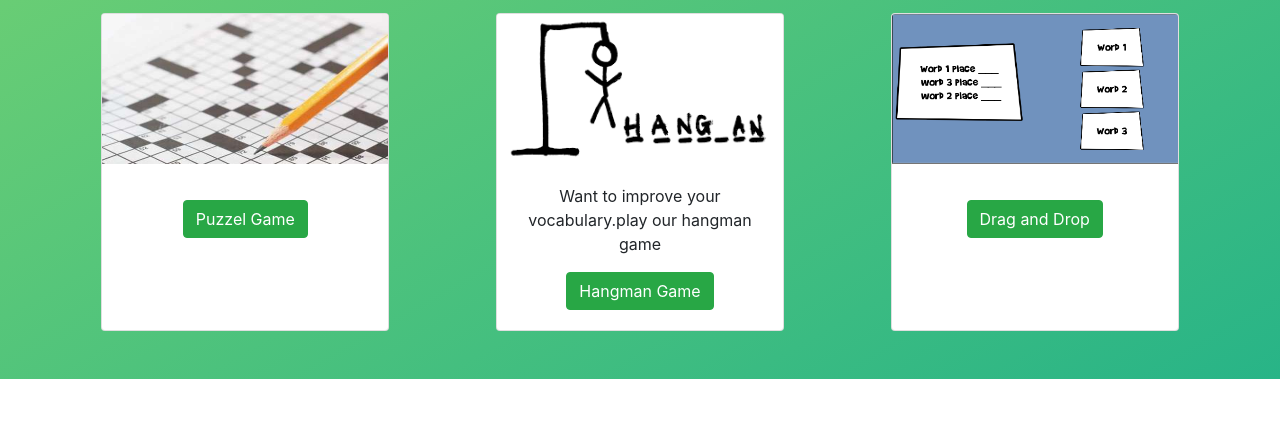
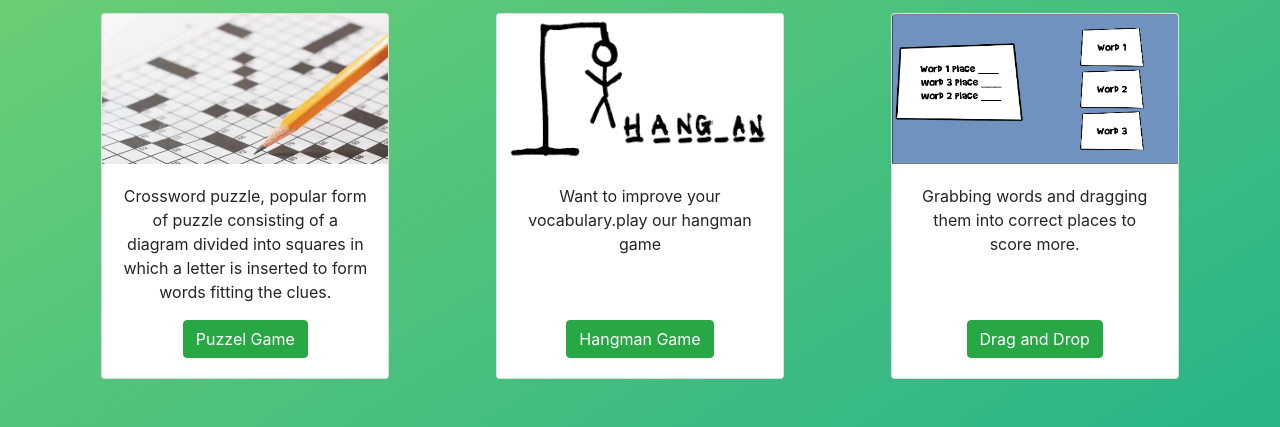
Before and after one commit to RSLUP/2021g4r1, a plain HTML site: page html/game.html in a window 1280 px wide. Shown: the part 406-833 px from the top of the page. Before the commit the page ends 800 px from the top, so only its background shows below. Drawn offline with nearby package versions, Linux system fonts and the light colour scheme; files whose address does not match are found by name.

Commit message:
Added description to games

```diff
--- a/html/game.html
+++ b/html/game.html
@@ -75,7 +75,8 @@
 
               <img src="puzzle.jpg" class="card-img-top" alt="..." width ="100" height="150">
               <div class="card-body">
-                <p class="card-text"></p>
+                <p class="card-text">Crossword puzzle, popular form of puzzle consisting of a diagram divided into squares
+                  in which a letter is inserted to form words fitting the clues.</p>
                 <a href="puzzle/puzzle.html" class="btn btn-success">Puzzel Game</a>
 
               </div>
@@ -88,7 +89,7 @@
               <img src="hangman.png" class="card-img-top" alt="..." width ="150" height="150">
 
               <div class="card-body">
-                <p class="card-text">Want to improve your vocabulary.play our hangman game</p>
+                <p class="card-text">Want to improve your vocabulary.play our hangman game</p><br><br>
                 <a href="hangman/index.html" class="btn btn-success">Hangman Game</a>
               </div>
             </div>
@@ -100,7 +101,8 @@
               <img src="drag.png" class="card-img-top" alt="..." width ="100" height="150">
 
               <div class="card-body">
-                <p class="card-text"></p>
+                <p class="card-text">Grabbing words and dragging them into correct places to score more.</p>
+                <br><br>
                 <a href="hangman/index.html" class="btn btn-success">Drag and Drop</a>
               </div>
             </div>
```
